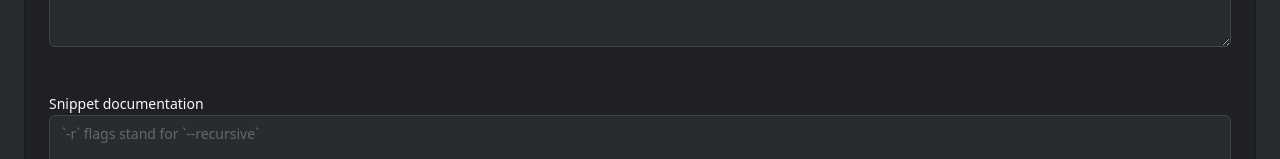
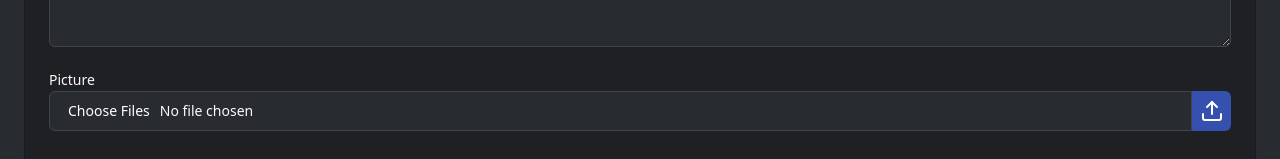
Before and after one commit to bswierzewski/snippet.APP, a Next.js app: page /snippet in a window 1280 px wide. Shown: the part 641-800 px from the top of the page. Built offline with nearby package versions, Linux system fonts and the light colour scheme; no server answers; what openapi-fetch would draw is missing.

Commit message:
Add upload image to snippet form

```diff
--- a/package.json
+++ b/package.json
@@ -22,7 +22,7 @@
     "next": "14.1.3",
     "next-auth": "^4.24.6",
     "next-themes": "^0.2.1",
-    "openapi-fetch": "^0.9.0",
+    "openapi-fetch": "^0.9.4",
     "react": "^18",
     "react-copy-to-clipboard": "^5.1.0",
     "react-dom": "^18",
@@ -42,7 +42,7 @@
     "autoprefixer": "^10.0.1",
     "eslint": "^8",
     "eslint-config-next": "14.1.3",
-    "openapi-typescript": "^6.7.4",
+    "openapi-typescript": "^6.7.5",
     "postcss": "^8",
     "tailwindcss": "^3.3.0",
     "typescript": "^5"
--- a/src/components/snippets/SnippetForm.tsx
+++ b/src/components/snippets/SnippetForm.tsx
@@ -1,17 +1,18 @@
 'use client';
 
-import React, { useState } from 'react';
+import React, { useEffect, useState } from 'react';
 import { SubmitHandler, useFieldArray, useForm } from 'react-hook-form';
 import { Card, CardContent, CardFooter, CardHeader, CardTitle } from '@/components/ui/card';
 import { Label } from '@/components/ui/label';
 import { Input } from '@/components/ui/input';
 import { Textarea } from '@/components/ui/textarea';
 import { Button } from '@/components/ui/button';
-import { Loader2, Plus } from 'lucide-react';
+import { Loader2, Plus, Upload } from 'lucide-react';
 import * as z from 'zod';
 import { zodResolver } from '@hookform/resolvers/zod';
 import { Separator } from '../ui/separator';
 import { Badge } from '../ui/badge';
+import { UploadImage } from '@/hooks/mutations';
 
 type Props = {
   mode: 'create' | 'update';
@@ -36,6 +37,11 @@ const schema = z.object({
 export type SnippetFormSchema = z.infer<typeof schema>;
 
 export default function SnippetForm({ mode, onSubmit, defaultValues, isPending }: Props) {
+  const { mutate, isPending: isUpladPending } = UploadImage({
+    onSuccess(data, variables, context) {
+      console.log(data);
+    }
+  });
   const {
     handleSubmit,
     register,
@@ -45,9 +51,11 @@ export default function SnippetForm({ mode, onSubmit, defaultValues, isPending }
     resolver: zodResolver(schema),
     defaultValues: defaultValues
   });
+
   const { fields, append, remove } = useFieldArray({ control, name: 'tags' });
 
   const [tagInputValue, setTagInputValue] = useState('');
+
   const appendTags = () => {
     if (tagInputValue.length <= 0) return;
 
@@ -59,6 +67,12 @@ export default function SnippetForm({ mode, onSubmit, defaultValues, isPending }
     );
 
     setTagInputValue('');
+  };
+
+  const handleFileChange = (e: React.ChangeEvent<HTMLInputElement>) => {
+    if (e.target.files) {
+      mutate({ body: e.target.files[0] });
+    }
   };
 
   return (
@@ -143,6 +157,17 @@ export default function SnippetForm({ mode, onSubmit, defaultValues, isPending }
             {...register('code')}
             className={`mb-5 ${errors.code ? 'placeholder-red-300 border border-red-400' : ''}`}
           />
+
+          <Label htmlFor="picture">Picture</Label>
+          <div className="flex">
+            <div className="grid w-full items-center gap-1.5">
+              <Input id="picture" type="file" multiple className="rounded-e-none" onChange={handleFileChange} />
+            </div>
+            <Button type="button" onClick={() => {}} className="rounded-s-none" size="icon">
+              <Upload className={`${isUpladPending ? 'animate-spin' : ''}`} />
+            </Button>
+          </div>
+
           <br />
 
           <Label htmlFor="docs">Snippet documentation</Label>
--- a/src/hooks/mutations.ts
+++ b/src/hooks/mutations.ts
@@ -9,6 +9,7 @@ type MutationOptions<R, T> = UseMutationOptions<R, any, RequestBodyOption<T> & P
 const ADD_SNIPPET = '/api/Snippets';
 const DELETE_SNIPPET = '/api/Snippets/{id}';
 const UPDATE_SNIPPET = '/api/Snippets/{id}';
+const UPLOAD_IMAGE = '/api/Images';
 
 export function CreateSnippet(options?: MutationOptions<number | undefined, paths[typeof ADD_SNIPPET]['post']>) {
   return useMutation({
@@ -43,3 +44,22 @@ export function DeleteSnippet(options?: MutationOptions<void, paths[typeof DELET
     ...options
   });
 }
+
+export function UploadImage(options?: MutationOptions<any, any>) {
+  return useMutation({
+    mutationFn: async ({body, params}) => {
+      const { data } = await client.POST(UPLOAD_IMAGE, {
+        // any required for typescript satysfying
+        body: body,
+        bodySerializer: (body) => {
+          const formData = new FormData();
+          // any required for typescript satysfying
+          formData.set('file', body as any);
+          return formData;
+        }
+      });
+      return data;
+    },
+    ...options
+  });
+}
--- a/src/lib/api/snippet.ts
+++ b/src/lib/api/snippet.ts
@@ -72,14 +72,14 @@ export interface operations {
   UploadImage: {
     requestBody?: {
       content: {
-        "multipart/form-data": string[];
+        "multipart/form-data": string;
       };
     };
     responses: {
       /** @description OK */
       200: {
         content: {
-          "application/json": string[];
+          "text/plain": string;
         };
       };
     };
```
Also changed, not shown: 2 other files (tests, documents, lock files or other folders).
